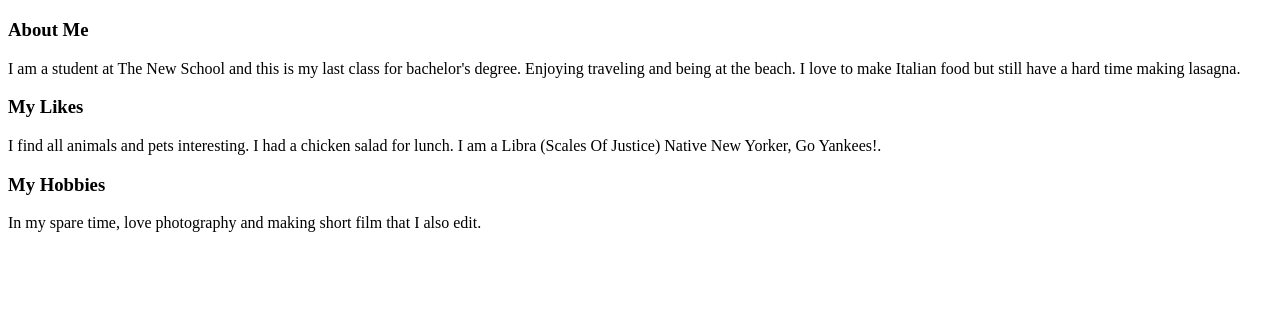
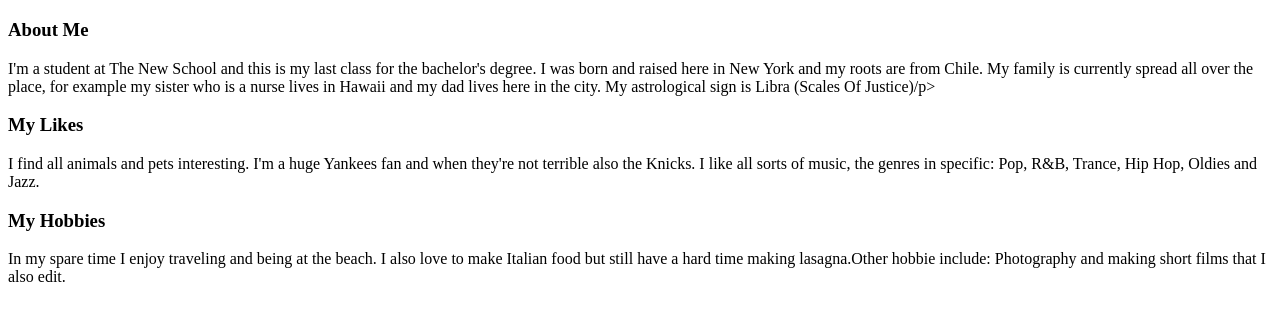
Before and after one commit to gush23/gusnewschool.github.io, a plain HTML site: page index.html in a window 1280 px wide. Shown: the part 61-382 px from the top of the page. Drawn offline with Linux system fonts and the light colour scheme.

Commit message:
Edited the About me, My Likes and My Hobbies.

```diff
--- a/index.html
+++ b/index.html
@@ -8,11 +8,11 @@
  <body>
   <h1>My Awesome Portfolio Site</h1>
   <h3>About Me</h3>
-  <p>I am a student at The New School and this is my last class for bachelor's degree. Enjoying traveling and being at the beach. I love to make Italian food but still have a hard time making lasagna.</p>
+  <p>I'm a student at The New School and this is my last class for the bachelor's degree. I was born and raised here in New York and my roots are from Chile. My family is currently spread all over the place, for example my sister who is a nurse lives in Hawaii and my dad lives here in the city. My astrological sign is Libra (Scales Of Justice)/p>
   <h3>My Likes</h3>
-  <p>I find all animals and pets interesting. I had a chicken salad for lunch. I am a Libra (Scales Of Justice) Native New Yorker, Go Yankees!.</p>
+  <p>I find all animals and pets interesting. I'm a huge Yankees fan and when they're not terrible also the Knicks. I like all sorts of music, the genres in specific: Pop, R&B, Trance, Hip Hop, Oldies and Jazz.</p>
   <h3>My Hobbies</h3>
-  <p>In my spare time, love photography and making short film that I also edit.</p>
+  <p>In my spare time I enjoy traveling and being at the beach. I also love to make Italian food but still have a hard time making lasagna.Other hobbie include: Photography and making short films that I also edit.</p>
 
 
   </body>
```
